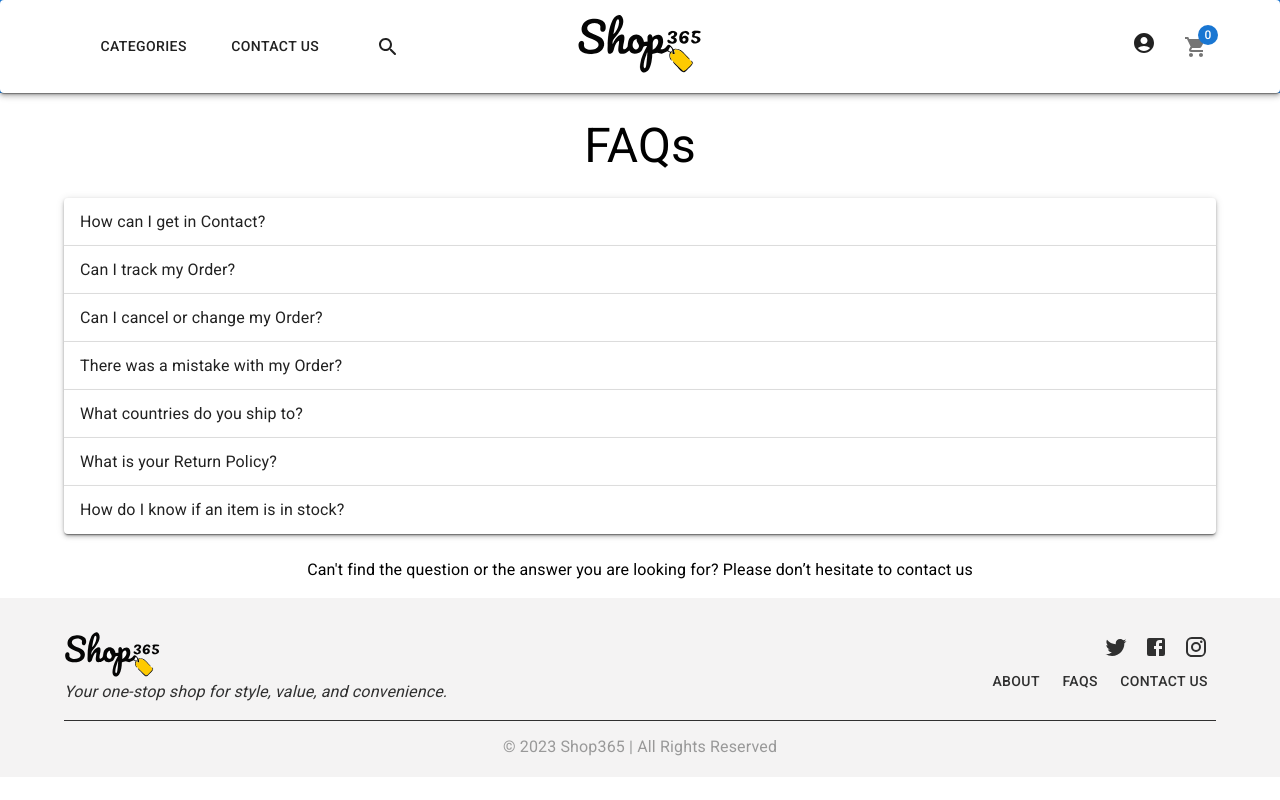
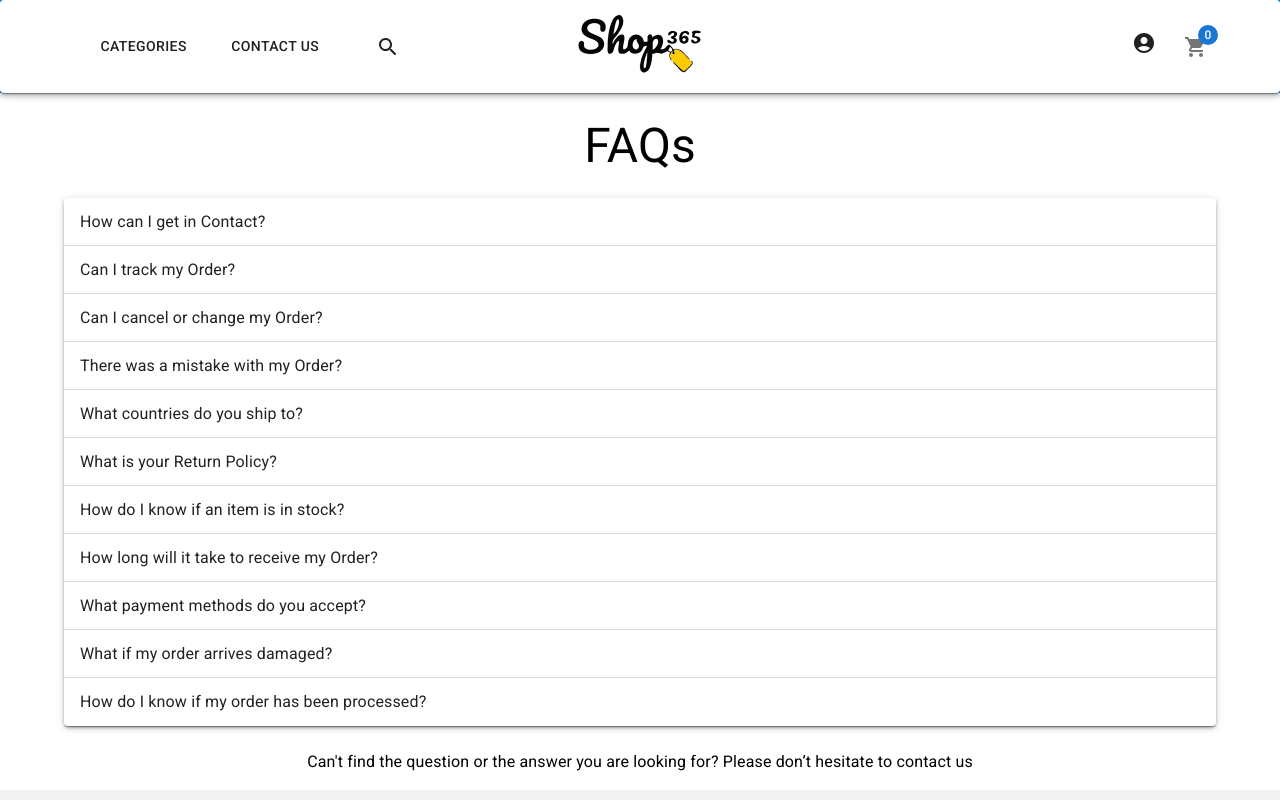
Before and after one commit to iosazee/shop-365, a React (Create React App) app: page /faq in a window 1280 px wide. Shown: the top 800 px of the page. Built offline with nearby package versions, Linux system fonts and the light colour scheme; no server answers; the database is empty.

Commit message:
Added more FAQs

```diff
--- a/src/assets/FAQ.json
+++ b/src/assets/FAQ.json
@@ -32,6 +32,26 @@
     {
         "id": 7,
         "question": "How do I know if an item is in stock?",
-        "answer": "If you are able to select your colour and size then you are in luck, we have your selected item available. Please note that until you finalise your purchase, your item/s can be purchased by another customer as we do not reserve stock which is held in your shopping bag. If you do see any other piece on our site that you would like to know more about or find out when it will be back in stock, please email info@ryderlabel.com and we will answer your query."
+        "answer": "If you are able to add your item to the cart you are in luck, we have your selected item available. If you do see any other piece on our site that you would like to know more about or find out when it will be back in stock, please contact us and we will answer your query."
+    },
+    {
+        "id": 8,
+        "question": "How long will it take to receive my Order?",
+        "answer": "Orders typically ship within 1-2 business days, and delivery times vary depending on your location."
+    },
+    {
+        "id": 9,
+        "question": "What payment methods do you accept?",
+        "answer": "We accept all major credit cards, as well as Paypal."
+    },
+    {
+        "id": 10,
+        "question": "What if my order arrives damaged?",
+        "answer": "We take great care in packaging our products to prevent damage during shipping, but in the unlikely event that your order arrives damaged, please contact us immediately so we can make it right."
+    },
+    {
+        "id": 11,
+        "question": "How do I know if my order has been processed?",
+        "answer": "You will receive an email confirmation once your order has been processed and shipped. If you have not received a confirmation email, please check your spam folder or contact customer service."
     }
 ]
--- a/src/components/About.js
+++ b/src/components/About.js
@@ -1,5 +1,5 @@
 import React from 'react';
-import {Container, Typography, Paper } from "@mui/material";
+import {Container, Typography} from "@mui/material";
 
 function About(){
 
--- a/src/components/Footer.js
+++ b/src/components/Footer.js
@@ -51,7 +51,7 @@ function Footer(){
                 </Button>
                 <Button style={{color: '#303030', textDecoration: 'none', backgroundColor: 'transparent' }}>
                   <Link to="/faq" style={{color: '#303030', textDecoration: 'none' }}>
-                    FAQs
+                    FAQ's
                   </Link>
                 </Button>
                 <Button style={{color: '#303030', textDecoration: 'none', backgroundColor: 'transparent' }}>
```
